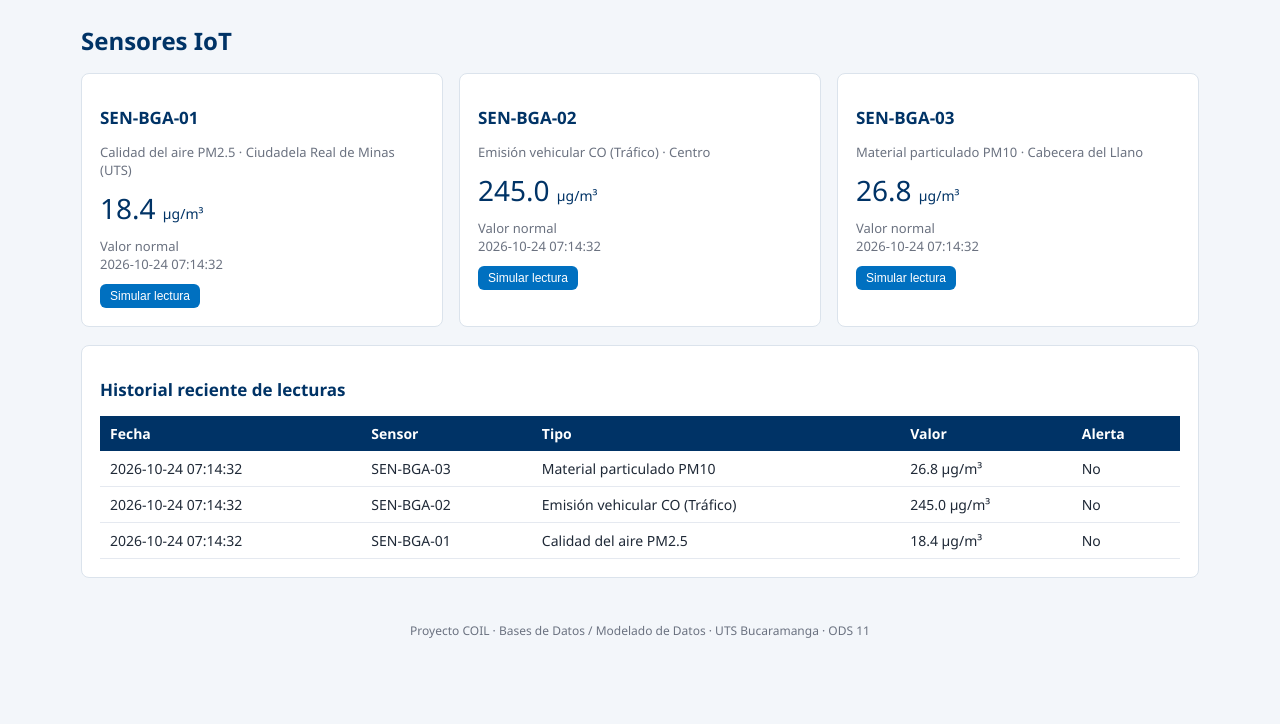
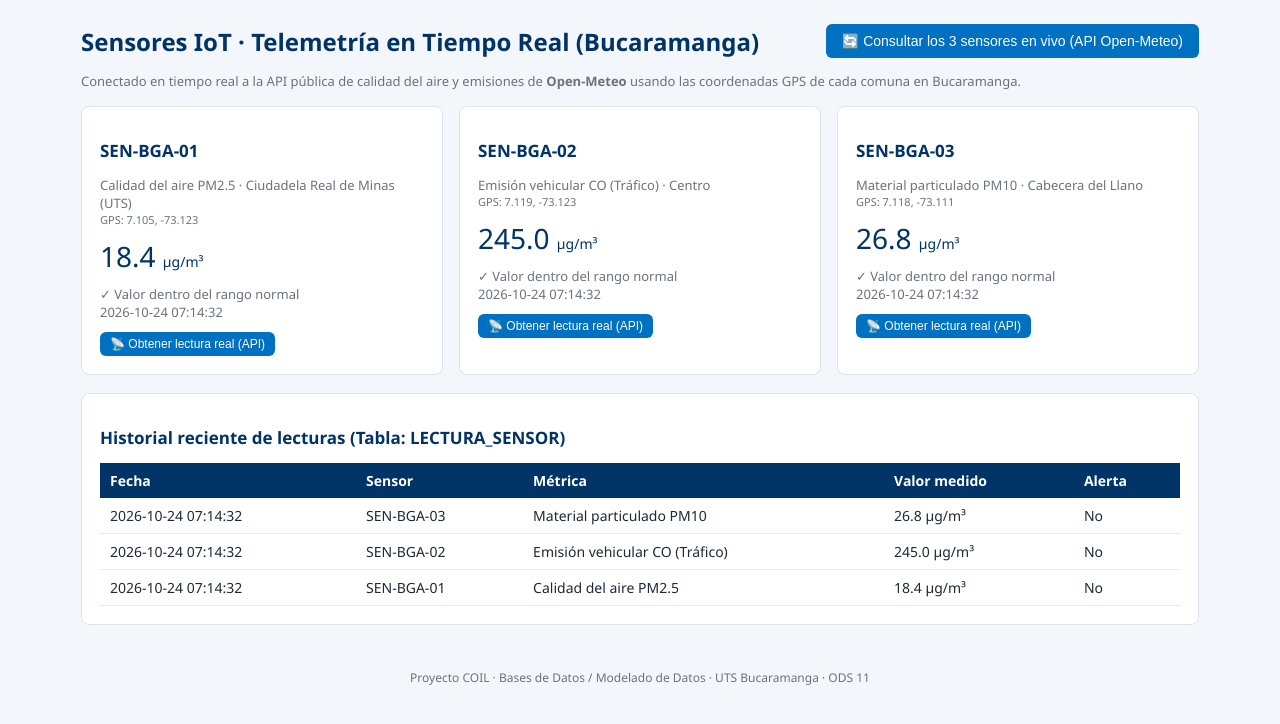
Before and after one commit to ryoka0123/smartcity-datahub, a Flask app: page /sensores in a window 1280 px wide. Shown: the part 54-778 px from the top of the page. Run offline with Flask 3, Linux system fonts and the light colour scheme; data comes from the database, SQL or seed files in the repository; both versions use the stored data as it was after the commit; parts of the project's set-up code (start-up, migrations or seed data) failed here and were passed over.

Commit message:
Conectar los 3 sensores IoT a la API en tiempo real de Open-Meteo

```diff
--- a/app.py
+++ b/app.py
@@ -3,9 +3,12 @@ Aplicación web en Flask + SQLite que implementa el MER de 9 entidades
 para gestionar incidencias urbanas, sensores IoT y cuadrillas (ODS 11).
 Autor: Jonathan Alexis Guevara Basto
 """
+import json
 import os
 import random
 import sqlite3
+import urllib.error
+import urllib.request
 
 from flask import Flask, g, render_template, request, redirect, url_for, flash
 
@@ -17,11 +20,26 @@ app.secret_key = "smartcity-uts-dev"  # solo para desarrollo
 
 ESTADOS = ["Pendiente", "En Atención", "Resuelto"]
 
-# Umbral de alerta y rango de simulación por tipo de sensor
+# Configuración de sensores conectados a la API real de Open-Meteo (Bucaramanga)
 SENSOR_CFG = {
-    "Calidad del aire PM2.5": {"unidad": "µg/m³", "umbral": 35, "rango": (8, 60)},
-    "Flujo vehicular": {"unidad": "veh/min", "umbral": 75, "rango": (20, 100)},
-    "Ruido ambiental": {"unidad": "dB", "umbral": 70, "rango": (45, 85)},
+    "Calidad del aire PM2.5": {
+        "campo_api": "pm2_5",
+        "unidad": "µg/m³",
+        "umbral": 35.0,
+        "rango": (8, 50),
+    },
+    "Emisión vehicular CO (Tráfico)": {
+        "campo_api": "carbon_monoxide",
+        "unidad": "µg/m³",
+        "umbral": 400.0,
+        "rango": (150, 500),
+    },
+    "Material particulado PM10": {
+        "campo_api": "pm10",
+        "unidad": "µg/m³",
+        "umbral": 50.0,
+        "rango": (15, 70),
+    },
 }
 
 
@@ -42,13 +60,23 @@ def close_db(_exc):
 
 
 def init_db():
-    """Crea las tablas y carga datos de ejemplo si la BD no existe."""
-    if os.path.exists(DB_PATH):
-        return
+    """Crea las tablas y carga datos de ejemplo si la BD no existe,
+    y asegura que los 3 sensores usen las métricas reales de Open-Meteo."""
     con = sqlite3.connect(DB_PATH)
-    for archivo in ("schema.sql", "seed.sql"):
-        with open(os.path.join(BASE_DIR, archivo), encoding="utf-8") as f:
-            con.executescript(f.read())
+    existe = con.execute(
+        "SELECT name FROM sqlite_master WHERE type='table' AND name='sensor_iot'"
+    ).fetchone()
+    if not existe:
+        for archivo in ("schema.sql", "seed.sql"):
+            with open(os.path.join(BASE_DIR, archivo), encoding="utf-8") as f:
+                con.executescript(f.read())
+    else:
+        con.execute(
+            "UPDATE sensor_iot SET tipo_sensor='Emisión vehicular CO (Tráfico)' WHERE codigo_serie='SEN-BGA-02'"
+        )
+        con.execute(
+            "UPDATE sensor_iot SET tipo_sensor='Material particulado PM10' WHERE codigo_serie='SEN-BGA-03'"
+        )
     con.commit()
     con.close()
 
@@ -199,22 +227,69 @@ def sensores():
     return render_template("sensores.html", sensores=rows, historial=historial)
 
 
-@app.route("/sensores/<int:id_sensor>/simular", methods=["POST"])
-def simular_lectura(id_sensor):
-    """Simula una lectura IoT (en un sistema real llegaría por HTTP/MQTT)."""
-    s = query("SELECT * FROM sensor_iot WHERE id_sensor=?", (id_sensor,), one=True)
-    if s is None:
-        return render_template("404.html"), 404
-    cfg = SENSOR_CFG.get(s["tipo_sensor"], {"unidad": "u", "umbral": 100, "rango": (0, 120)})
-    valor = round(random.uniform(*cfg["rango"]), 1)
+def consultar_open_meteo_real(lat, lng, campo_api):
+    """Consulta en tiempo real la API satelital/estaciones de Open-Meteo Air Quality
+    para las coordenadas exactas del sensor en Bucaramanga (gratis, sin API key)."""
+    url = (
+        "https://air-quality-api.open-meteo.com/v1/air-quality"
+        f"?latitude={lat}&longitude={lng}&current=pm2_5,pm10,carbon_monoxide,nitrogen_dioxide"
+    )
+    try:
+        with urllib.request.urlopen(url, timeout=6) as resp:
+            datos = json.load(resp)
+            return datos.get("current", {}).get(campo_api)
+    except (urllib.error.URLError, TimeoutError, KeyError, ValueError):
+        return None
+
+
+def registrar_lectura_sensor(s):
+    """Consulta el valor real en Open-Meteo para el sensor `s` y lo guarda en BD."""
+    cfg = SENSOR_CFG.get(
+        s["tipo_sensor"],
+        {"campo_api": "pm2_5", "unidad": "µg/m³", "umbral": 50.0, "rango": (10, 60)},
+    )
+    valor = consultar_open_meteo_real(s["latitud"], s["longitud"], cfg["campo_api"])
+    if valor is not None:
+        origen = "API Real Open-Meteo"
+    else:
+        valor = random.uniform(*cfg["rango"])
+        origen = "Respaldo local (sin conexión)"
+    valor = round(float(valor), 1)
     alerta = 1 if valor > cfg["umbral"] else 0
     db = get_db()
     db.execute(
         "INSERT INTO lectura_sensor (id_sensor, valor_medido, unidad_medida, alerta_umbral_critico) VALUES (?,?,?,?)",
-        (id_sensor, valor, cfg["unidad"], alerta))
+        (s["id_sensor"], valor, cfg["unidad"], alerta),
+    )
     db.commit()
-    flash(f"Lectura registrada: {valor} {cfg['unidad']}" + (" ⚠ ALERTA" if alerta else ""),
-          "error" if alerta else "ok")
+    return valor, cfg["unidad"], alerta, origen
+
+
+@app.route("/sensores/<int:id_sensor>/simular", methods=["POST"])
+def simular_lectura(id_sensor):
+    """Consulta la lectura en tiempo real desde Open-Meteo para el sensor seleccionado."""
+    s = query("SELECT * FROM sensor_iot WHERE id_sensor=?", (id_sensor,), one=True)
+    if s is None:
+        return render_template("404.html"), 404
+    valor, unidad, alerta, origen = registrar_lectura_sensor(s)
+    flash(
+        f"[{s['codigo_serie']}] Lectura ({origen}): {valor} {unidad}"
+        + (" ⚠ ALERTA CRÍTICA" if alerta else " (Normal)"),
+        "error" if alerta else "ok",
+    )
+    return redirect(url_for("sensores"))
+
+
+@app.route("/sensores/actualizar-todos", methods=["POST"])
+def actualizar_todos_sensores():
+    """Consulta los 3 sensores de Bucaramanga en tiempo real contra Open-Meteo."""
+    sensores_lista = query("SELECT * FROM sensor_iot")
+    for s in sensores_lista:
+        registrar_lectura_sensor(s)
+    flash(
+        "Los 3 sensores de Bucaramanga se actualizaron en tiempo real desde la API de Open-Meteo.",
+        "ok",
+    )
     return redirect(url_for("sensores"))
 
 
--- a/templates/sensores.html
+++ b/templates/sensores.html
@@ -1,24 +1,33 @@
 {% extends "base.html" %}
 {% block content %}
-<h1>Sensores IoT</h1>
+<div class="row" style="justify-content:space-between; margin-bottom:14px">
+  <h1 style="margin:0">Sensores IoT · Telemetría en Tiempo Real (Bucaramanga)</h1>
+  <form method="post" action="{{ url_for('actualizar_todos_sensores') }}">
+    <button class="btn" type="submit">🔄 Consultar los 3 sensores en vivo (API Open-Meteo)</button>
+  </form>
+</div>
+<p class="muted" style="margin-bottom:16px">
+  Conectado en tiempo real a la API pública de calidad del aire y emisiones de <b>Open-Meteo</b> usando las coordenadas GPS de cada comuna en Bucaramanga.
+</p>
 <div class="grid" style="grid-template-columns:repeat(3,1fr)">
   {% for s in sensores %}
   <div class="card" style="{{ 'border-color:#dc2626' if s.alerta }}">
     <h2>{{ s.codigo_serie }}</h2>
     <div class="muted">{{ s.tipo_sensor }} · {{ s.nombre_zona }}</div>
+    <div class="muted" style="font-size:11px">GPS: {{ s.latitud }}, {{ s.longitud }}</div>
     <p style="font-size:28px; margin:10px 0; color:{{ '#dc2626' if s.alerta else '#003366' }}">
       {{ s.ultimo_valor if s.ultimo_valor is not none else '—' }} <small style="font-size:14px">{{ s.unidad or '' }}</small></p>
-    <div class="muted">{{ '⚠ Alerta de umbral crítico' if s.alerta else 'Valor normal' }}<br>{{ s.fecha or '' }}</div>
+    <div class="muted">{{ '⚠ Alerta de umbral crítico' if s.alerta else '✓ Valor dentro del rango normal' }}<br>{{ s.fecha or '' }}</div>
     <form method="post" action="{{ url_for('simular_lectura', id_sensor=s.id_sensor) }}" style="margin-top:10px">
-      <button class="btn sm" type="submit">Simular lectura</button>
+      <button class="btn sm" type="submit">📡 Obtener lectura real (API)</button>
     </form>
   </div>
   {% endfor %}
 </div>
 <div class="card">
-  <h2>Historial reciente de lecturas</h2>
+  <h2>Historial reciente de lecturas (Tabla: LECTURA_SENSOR)</h2>
   <table>
-    <tr><th>Fecha</th><th>Sensor</th><th>Tipo</th><th>Valor</th><th>Alerta</th></tr>
+    <tr><th>Fecha</th><th>Sensor</th><th>Métrica</th><th>Valor medido</th><th>Alerta</th></tr>
     {% for l in historial %}
     <tr><td>{{ l.fecha_hora_lectura }}</td><td>{{ l.codigo_serie }}</td><td>{{ l.tipo_sensor }}</td>
         <td>{{ l.valor_medido }} {{ l.unidad_medida }}</td><td>{{ '⚠ Sí' if l.alerta_umbral_critico else 'No' }}</td></tr>
```
Also changed, not shown: seed.sql (+4 -4 lines), README.md.
